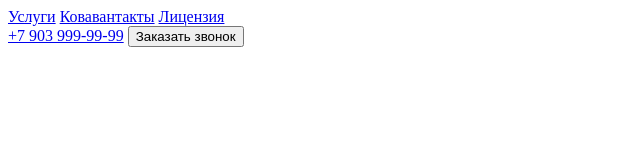
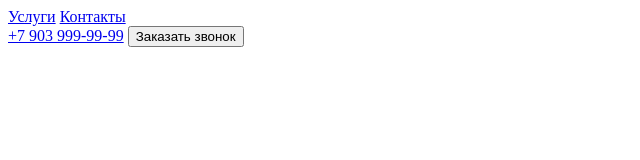
Before and after one commit to odarias/new-project, a plain HTML site: page index.html in a window 1280 px wide. Shown: the whole page, without its empty margins (0-640 px from the left). Drawn offline with nearby package versions, Linux system fonts and the light colour scheme.

Commit message:
removed license

```diff
--- a/index.html
+++ b/index.html
@@ -11,8 +11,8 @@
     <header>
         <nav>
             <a href="#services">Услуги</a>
-            <a href="#contacts">Ковавантакты</a>
-			<a href="#lisence">Лицензия</a>
+            <a href="#contacts">Контакты</a>
+
         </nav>
         <div>
             <a href="tel:+79039999999">+7 903 999-99-99</a>
```
